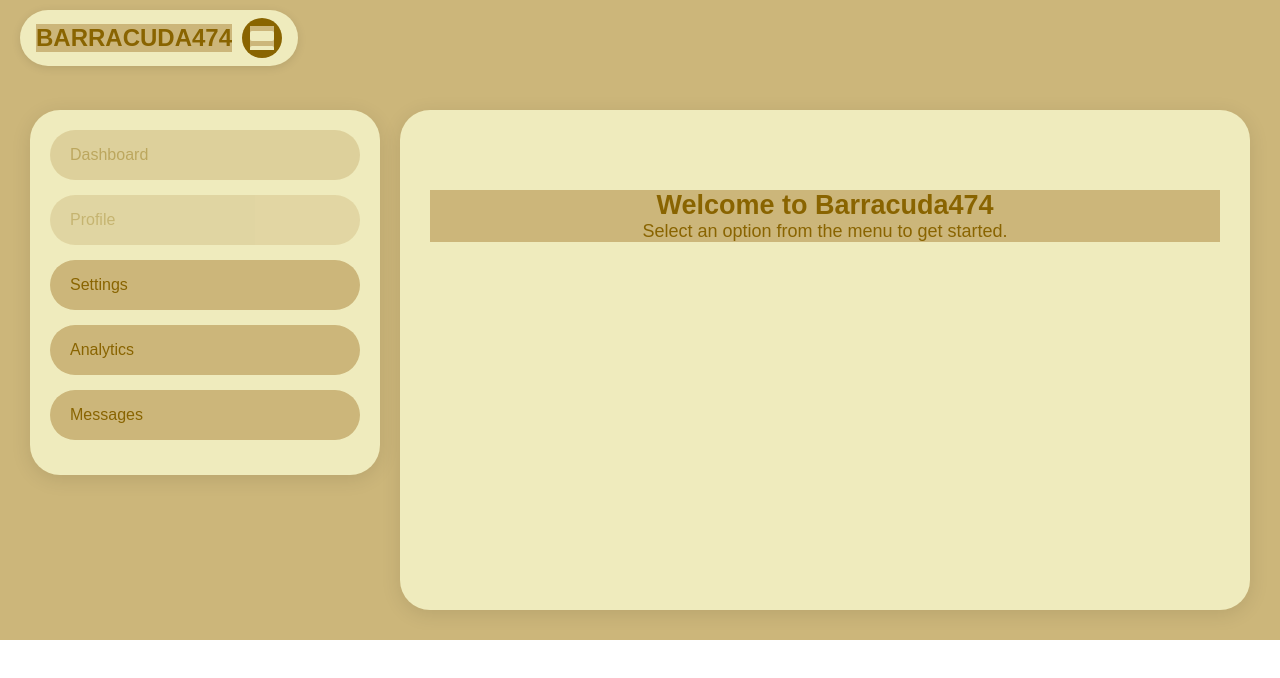
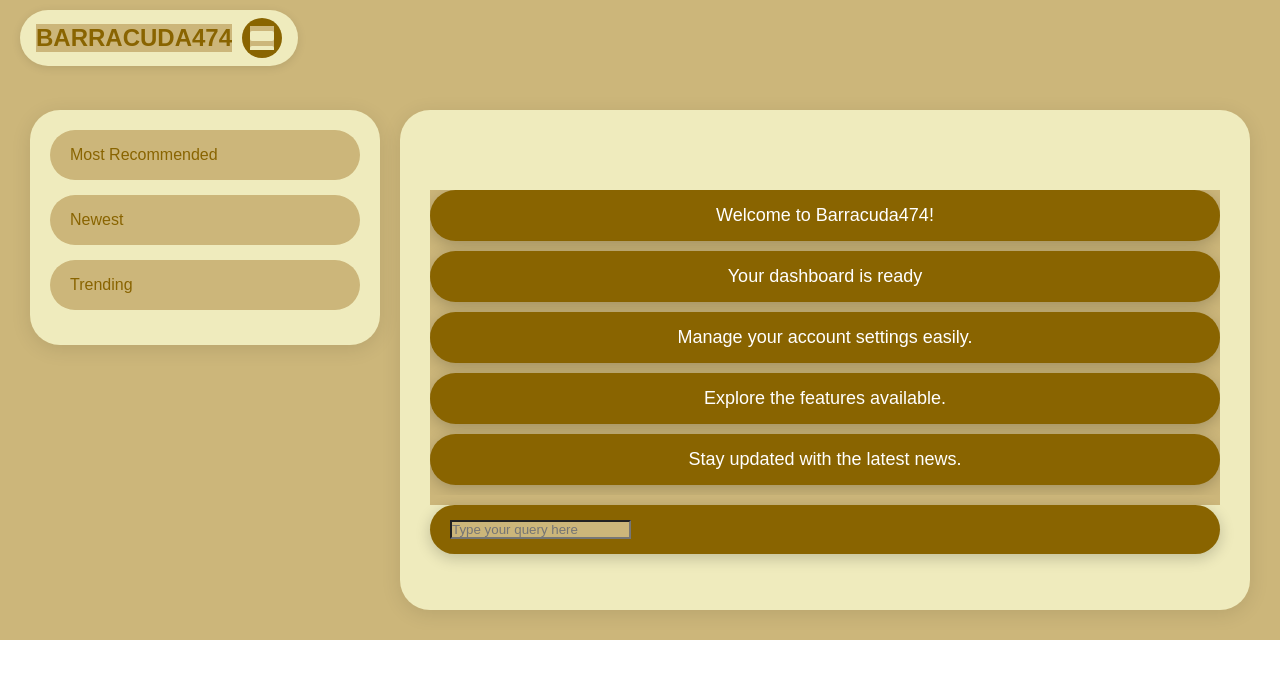
Before and after one commit to masonacevedo/weavehacks-MPAJR, a Next.js app in the folder front-end/: page /posts-opener in a window 1280 px wide. Shown: the top 678 px of the page. Built offline with nearby package versions, Linux system fonts and the light colour scheme.

Commit message:
working input and output pages.

```diff
--- a/front-end/app/page.tsx
+++ b/front-end/app/page.tsx
@@ -4,7 +4,7 @@ export default function Home() {
   return (
     <div className={styles.page}>
       <main className={styles.main}>
-        three columns
+        two columns
       </main>
     </div>
   );
--- a/front-end/app/posts-opener/page.module.css
+++ b/front-end/app/posts-opener/page.module.css
@@ -32,7 +32,7 @@
   background: #EFEBBD;
   padding: 8px 16px;
   border-radius: 30px;
-  box-shadow: 0 2px 10px rgba(0,0,0,0.1);
+  box-shadow: 0 2px 10px rgba(0, 0, 0, 0.1);
 }
 
 .logoText {
@@ -101,7 +101,7 @@
   background: #EFEBBD;
   border-radius: 30px;
   padding: 20px;
-  box-shadow: 0 4px 20px rgba(0,0,0,0.1);
+  box-shadow: 0 4px 20px rgba(0, 0, 0, 0.1);
   height: fit-content;
 }
 
@@ -139,7 +139,7 @@
   background: #EFEBBD;
   border-radius: 30px;
   padding: 30px;
-  box-shadow: 0 4px 20px rgba(0,0,0,0.1);
+  box-shadow: 0 4px 20px rgba(0, 0, 0, 0.1);
   min-height: 500px;
 }
 
@@ -161,7 +161,7 @@
   z-index: 999;
   padding: 20px;
   border-radius: 0 30px 30px 0;
-  box-shadow: 2px 0 10px rgba(0,0,0,0.1);
+  box-shadow: 2px 0 10px rgba(0, 0, 0, 0.1);
 }
 
 .mobileMenu.active {
@@ -194,7 +194,7 @@
   left: 0;
   right: 0;
   bottom: 0;
-  background: rgba(0,0,0,0.5);
+  background: rgba(0, 0, 0, 0.5);
   z-index: 998;
   opacity: 0;
   visibility: hidden;
@@ -204,6 +204,18 @@
 .overlay.active {
   opacity: 1;
   visibility: visible;
+}
+
+.message {
+  bottom: 20px;
+  right: 20px;
+  background: #896400;
+  color: #FFF;
+  padding: 15px 20px;
+  margin-bottom: 10px;
+  border-radius: 30px;
+  box-shadow: 0 4px 15px rgba(0, 0, 0, 0.2);
+  transition: all 0.3s ease;
 }
 
 /* Responsive Design */
--- a/front-end/app/posts-opener/page.tsx
+++ b/front-end/app/posts-opener/page.tsx
@@ -3,6 +3,15 @@
 import styles from "./page.module.css";
 
 export default function PostsOpener() {
+
+  const messages = [
+    {text: "Welcome to Barracuda474!", type: "user"},
+    {text: "Your dashboard is ready", type: "user"},
+    {text: "Manage your account settings easily.", type: "user"},
+    {text: "Explore the features available.", type: "user"},
+    {text: "Stay updated with the latest news.", type: "user"},
+  ]
+
   return (
     <div className={styles.page}>
       <div className={styles.appContainer}>
@@ -22,11 +31,15 @@ export default function PostsOpener() {
 
         {/* Mobile Menu */}
         <div className={styles.mobileMenu} id="mobileMenu">
-          <div className={styles.mobileMenuItem} onClick={() => selectMenuItem('Dashboard')}>Dashboard</div>
-          <div className={styles.mobileMenuItem} onClick={() => selectMenuItem('Profile')}>Profile</div>
-          <div className={styles.mobileMenuItem} onClick={() => selectMenuItem('Settings')}>Settings</div>
-          <div className={styles.mobileMenuItem} onClick={() => selectMenuItem('Analytics')}>Analytics</div>
-          <div className={styles.mobileMenuItem} onClick={() => selectMenuItem('Messages')}>Messages</div>
+          <div className={styles.mobileMenuItem} onClick={() => selectMenuItem('Settings')}>Most
+            Recommended
+          </div>
+          <div className={styles.mobileMenuItem}
+               onClick={() => selectMenuItem('Analytics')}>Newest
+          </div>
+          <div className={styles.mobileMenuItem}
+               onClick={() => selectMenuItem('Messages')}>Trending
+          </div>
         </div>
 
         {/* Overlay */}
@@ -36,18 +49,33 @@ export default function PostsOpener() {
         <div className={styles.mainContent}>
           {/* Sidebar (Desktop) */}
           <div className={styles.sidebar}>
-            <div className={styles.sidebarItem} onClick={() => selectMenuItem('Dashboard')}>Dashboard</div>
-            <div className={styles.sidebarItem} onClick={() => selectMenuItem('Profile')}>Profile</div>
-            <div className={styles.sidebarItem} onClick={() => selectMenuItem('Settings')}>Settings</div>
-            <div className={styles.sidebarItem} onClick={() => selectMenuItem('Analytics')}>Analytics</div>
-            <div className={styles.sidebarItem} onClick={() => selectMenuItem('Messages')}>Messages</div>
+            <div className={styles.mobileMenuItem} onClick={() => selectMenuItem('Settings')}>Most
+              Recommended
+            </div>
+            <div className={styles.mobileMenuItem}
+                 onClick={() => selectMenuItem('Analytics')}>Newest
+            </div>
+            <div className={styles.mobileMenuItem}
+                 onClick={() => selectMenuItem('Messages')}>Trending
+            </div>
           </div>
 
           {/* Content Area */}
           <div className={styles.contentArea}>
             <div className={styles.contentPlaceholder} id="contentArea">
-              <h2>Welcome to Barracuda474</h2>
-              <p>Select an option from the menu to get started.</p>
+              {messages.map((message, index) => (
+                <div key={index} className={`${styles.message} ${styles[message.type]}`}>
+                  {message.text}
+                </div>
+              ))
+              }
+            </div>
+
+            <div styles={{ height: '500px' }}></div>
+
+            {/* Input Area */}
+            <div className={styles.message}>
+              <input name={"query"} styles={{'border': 'none'}} placeholder="Type your query here"/>
             </div>
           </div>
         </div>
```
